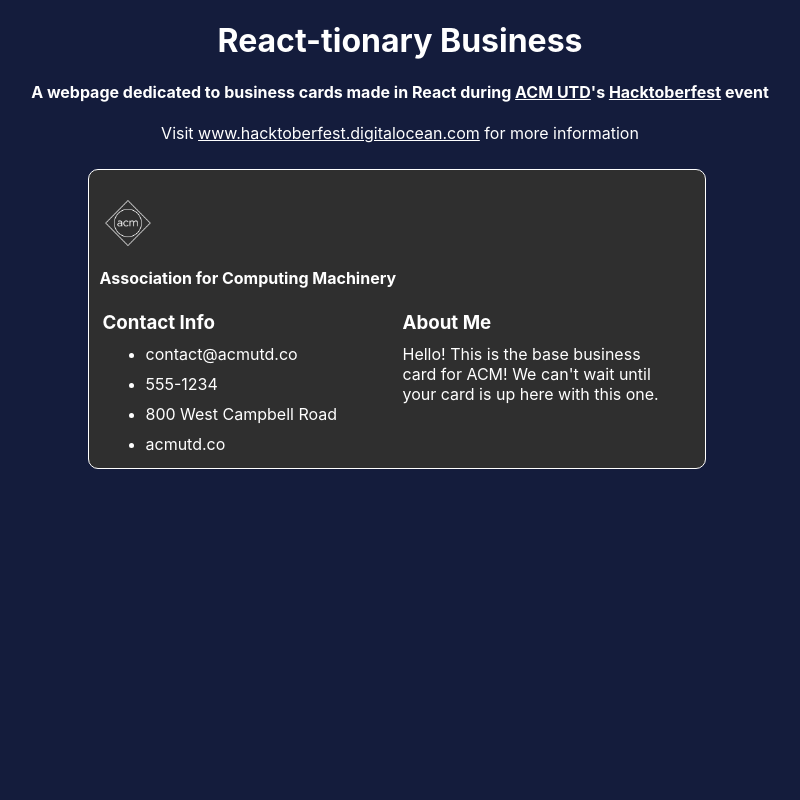
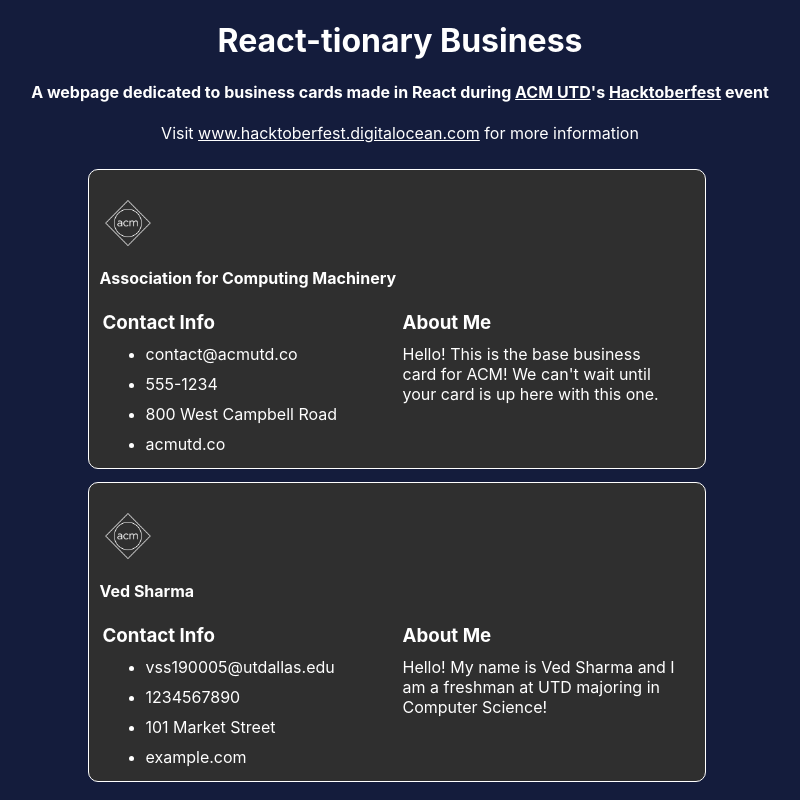
Before and after one commit to acmutd/htf-projects, a React (Create React App) app: page / in a window 1280 px wide. Shown: the whole page, without its empty margins (240-1040 px from the left). Built offline with nearby package versions, Linux system fonts and the light colour scheme.

Commit message:
New Card

```diff
--- a/src/App.js
+++ b/src/App.js
@@ -3,6 +3,7 @@
 
 // Make sure you add an import for your card!
 import ACMCard from './components/ACMCard';
+import VedSCard from './components/VedS';
 
 function App() {
   return (
@@ -17,6 +18,7 @@
       <div id="business-cards">
         {/*Notice how you can give named attributes to your component!*/}
         <ACMCard name="Association for Computing Machinery" email="contact@acmutd.co" phone="555-1234" address="800 West Campbell Road" website="acmutd.co"/>
+        <VedSCard name="Ved Sharma" email="vss190005@utdallas.edu" phone="1234567890" address="101 Market Street" website="example.com"/>
 
         {/*Add your component above this comment to put it into the app!*/}
       </div>
--- /dev/null
+++ b/src/components/VedS.css
@@ -0,0 +1,52 @@
+/*
+File containing styles for individual card components
+
+Use a copy of this file to style your business card
+*/
+
+#ved-card {
+  max-width: 600px;
+  max-height: 350px;
+
+  display: grid;
+  grid-template-columns: 50% 50%;
+
+  padding: 8px;
+
+  overflow-x: visible;
+
+  color: white;
+  background-color: #2f2f2f;
+
+  border-style: solid;
+  border-radius: 10px;
+  border-width: 1px;
+}
+
+#ved-card h1 {
+  grid-column: 1 / 3;
+  text-align: left;
+  font-size: medium;
+}
+
+#ved-card-contact-info {
+  grid-column: 1;
+}
+
+#ved-card-about-me {
+  grid-column: 2;
+
+  vertical-align: top;
+  border-radius: 20px;
+  height: 75%;
+}
+
+#ved-logo {
+  width: 50px;
+  height: 50px;
+
+  grid-column: 1 / 3;
+  text-align: center;
+
+  display: inline-block;
+}
--- /dev/null
+++ b/src/components/VedS.js
@@ -0,0 +1,48 @@
+// It's important to import react before we begin so we can get access to the Component superclass
+import React, { Component } from 'react';
+
+// Make sure to update this import to the name of your CSS file!
+import "./VedS.css";
+
+/*
+This is a general class that you can use as a template to create your card! Make sure you make a copy
+of the file before editing it
+
+Change the name "ACMCard" to some other valid identifier name. This way, your unique
+component won't interfere with the names of anyone else's card.
+*/
+class VedSCard extends Component
+{
+    render()
+    {
+        return (
+        <div id="ved-card">
+            <span><img id="ved-logo" alt="ACM Logo" src={"./images/acm-light-alt.png"}/></span>
+            {/*Replace any 'this.props.attribute' with the name of the attributes you gave in the App.js file!*/}
+            <h1>{this.props.name}</h1>
+
+            {/*Create your card however you want!*/}
+            <div id="ved-card-contact-info">
+                <h3>Contact Info</h3>
+                <ul>
+                    <li>{this.props.email}</li>
+                    <li>{this.props.phone}</li>
+                    <li>{this.props.address}</li>
+                    <li>{this.props.website}</li>
+                </ul>
+            </div>
+
+            <div id="ved-card-about-me">
+                <h3>About Me</h3>
+                <p>
+                    Hello! My name is Ved Sharma and I am a freshman at UTD majoring in Computer Science!
+                </p>
+            </div>
+        </div>
+        )
+
+    }
+}
+
+// Make sure to update this export with the name of the above class
+export default VedSCard;
```
